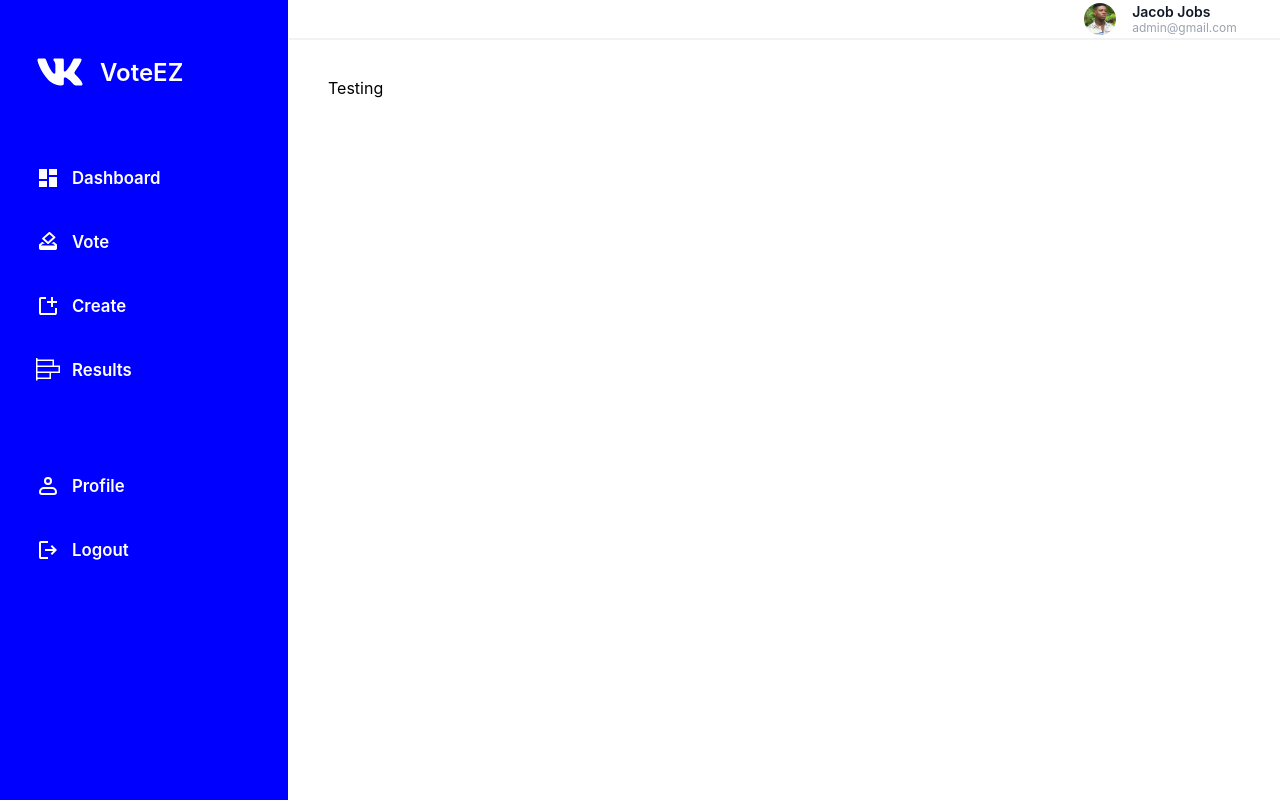
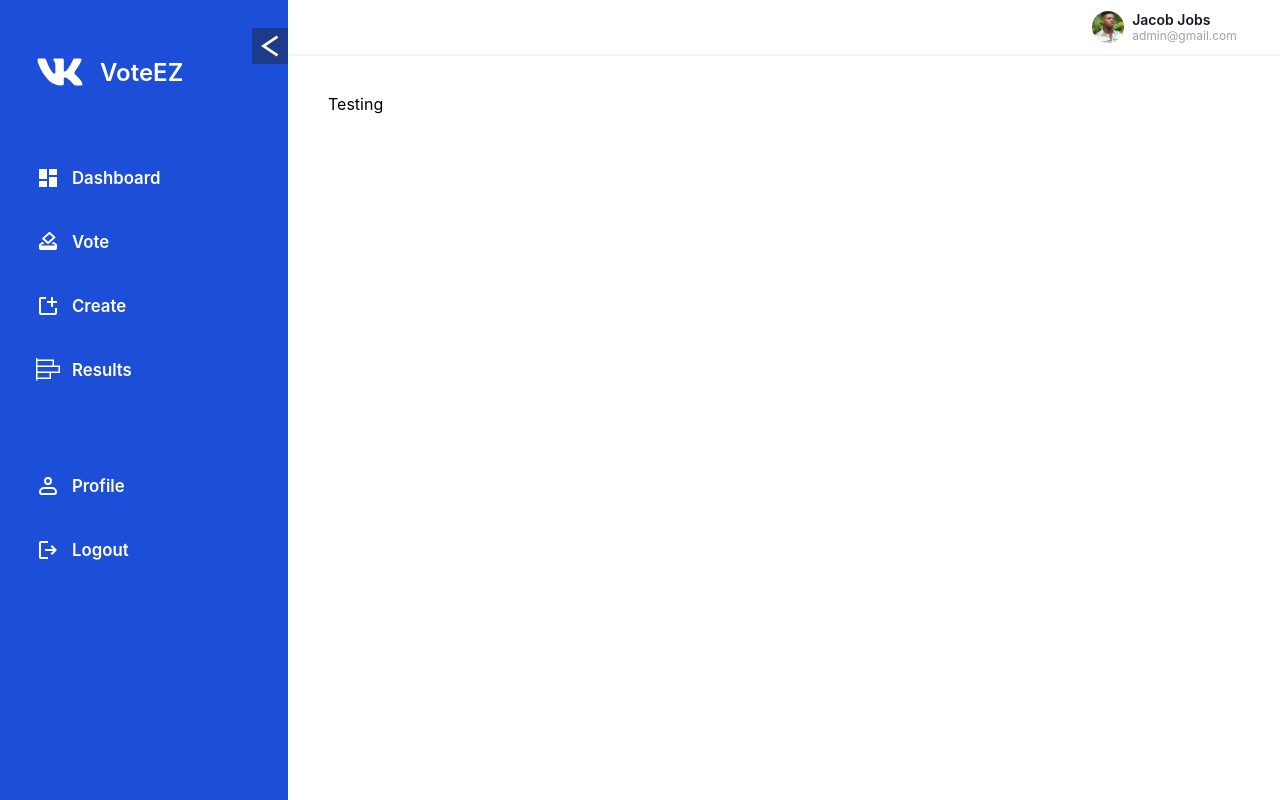
Before and after one commit to chukwuma619/VoteEZProject, a Python web app: template templates/dashboard.html in a window 1280 px wide. Run offline with Jinja, Linux system fonts and the light colour scheme; the template is opened without the code that fills it, so the values that code supplies are empty.

Commit message:
add javascripts to side nav

```diff
--- a/static/JS/script.js
+++ b/static/JS/script.js
@@ -1,28 +1,15 @@
-$(document).ready(function () {
-    // Side Nav Bar
-    $("#open-nav-btn").click(function () {
-        $("#side-navbar").removeClass("translate-x-[-100%]");
-        $("#side-navbar").addClass("translate-x-0");
-    });
+document.addEventListener("DOMContentLoaded", function () {
+  // Side Navigation
+  const open_nav_button = document.getElementById("open-nav");
+  const close_nav_button = document.getElementById("close-nav");
+  const side_nav = document.getElementById("aside");
 
-    $("#close-nav-btn").click(function () {
-        console.log("clicked");
-        $("#side-navbar").removeClass("translate-x-0");
-        $("#side-navbar").addClass("translate-x-[-100%]");
+  open_nav_button.addEventListener("click", function () {
+    side_nav.classList.add("default-translate");
+  });
 
-    });
+  close_nav_button.addEventListener("click", function () {
+    side_nav.classList.remove("default-translate");
+  });
 
-    // Profile Dropdown
-    $("#profile-nav").hover(function () {
-            // over
-            $("#profile-dropdown").removeClass("hidden");
-
-        }, function () {
-            // out
-            setTimeout(() => {
-                $("#profile-dropdown").addClass("hidden");
-            }, 1000);
-
-        }
-    );
 });
--- a/static/styles/index.css
+++ b/static/styles/index.css
@@ -196,7 +196,31 @@ aside {
     top: 0;
     left: 0;
     z-index: 50;
+    transition: transform 800ms ease-in-out;
+
+    & button {
+        display: flex;
+        position: absolute;
+        background-color: var(--dark-blue);
+        justify-content: center;
+        align-items: center;
+        border: none;
+        right: 0;
+        top: 1.75rem;
+
+        & path {
+            fill: var(--white);
+        }
+    }
 }
+
+
+.default-translate {
+    transform: translateX(0%);
+}
+
+
+
 
 aside .top-container {
     display: flex;
@@ -279,6 +303,7 @@ header,
 main {
     padding: 0 0.5rem;
 }
+
 header {
     padding-top: 0.5rem;
     padding-bottom: 0.5rem;
@@ -289,14 +314,20 @@ header {
     box-shadow: 1px 2px 0 rgb(0 0 0 / 0.05);
     border-bottom-width: 1px;
 
-    & svg {
-        width: 1.5rem;
-        height: 1.5rem;
+    & button {
+        background: none;
+        border: none;
+
+        & svg {
+            width: 2rem;
+            height: 2rem;
+        }
     }
+
 
     .nav-profile {
         display: flex;
-        gap: 1rem;
+        gap: 0.5rem;
         align-items: center;
         padding: 0.2rem;
 
@@ -354,14 +385,21 @@ main {
         padding-left: 18rem;
     }
 
-    header {
-        & svg {
-            visibility: hidden;
-        }
+    .close-nav {
+        display: none;
     }
 
     header,
     main {
         padding: 0 2.5rem;
     }
+
+    header {
+        padding-top: 0.5rem;
+        padding-bottom: 0.5rem;
+
+        & button {
+            visibility: hidden;
+        }
+    }
 }
--- a/templates/dashboard.html
+++ b/templates/dashboard.html
@@ -11,9 +11,7 @@
 
 <body>
     <section>
-
-
-        <aside style="background-color: blue;">
+        <aside role="navigation" id="aside">
             <div class="top-container">
                 <svg xmlns="http://www.w3.org/2000/svg" viewBox="0 0 48 48">
                     <path fill-rule="evenodd" clip-rule="evenodd"
@@ -91,14 +89,21 @@
 
                 </ul>
             </div>
+            <button type="button" id="close-nav">
+                <svg xmlns="http://www.w3.org/2000/svg" width="36" height="36" viewBox="0 0 24 24">
+                    <path fill="currentColor" fill-rule="evenodd" d="M17.5 17.5L9.25 12l8.25-5.5l-1-1.5L6 12l10.5 7z" />
+                </svg>
+            </button>
         </aside>
 
         <div class="head-main">
             <header>
+                <button type="button" id="open-nav">
+                    <svg xmlns="http://www.w3.org/2000/svg" viewBox="0 0 24 24">
+                        <path fill="currentColor" d="M3 18v-2h18v2H3Zm0-5v-2h18v2H3Zm0-5V6h18v2H3Z" />
+                    </svg>
+                </button>
 
-                <svg xmlns="http://www.w3.org/2000/svg" viewBox="0 0 24 24">
-                    <path fill="currentColor" d="M3 18v-2h18v2H3Zm0-5v-2h18v2H3Zm0-5V6h18v2H3Z" />
-                </svg>
 
                 <div class="nav-profile">
 
@@ -118,6 +123,7 @@
         </div>
 
     </section>
+    <script src="/static/JS/script.js"></script>
 </body>
 
 </html>
```
